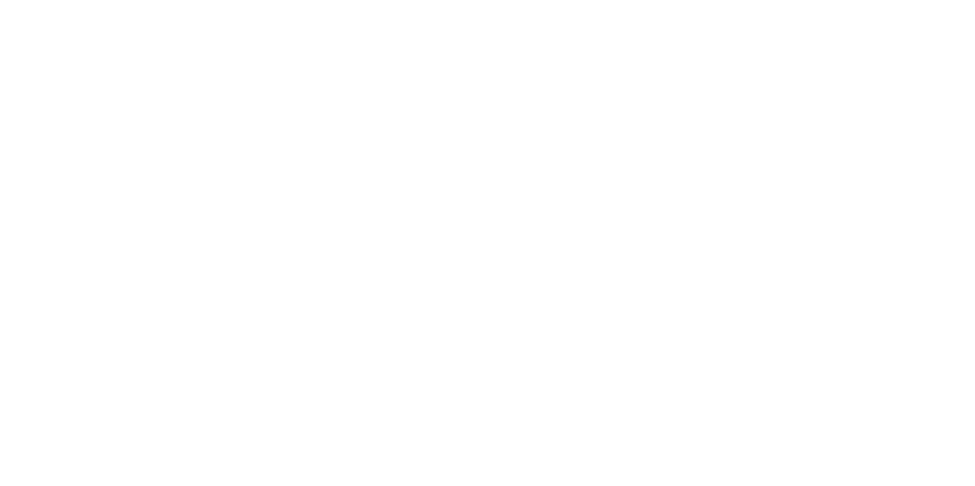
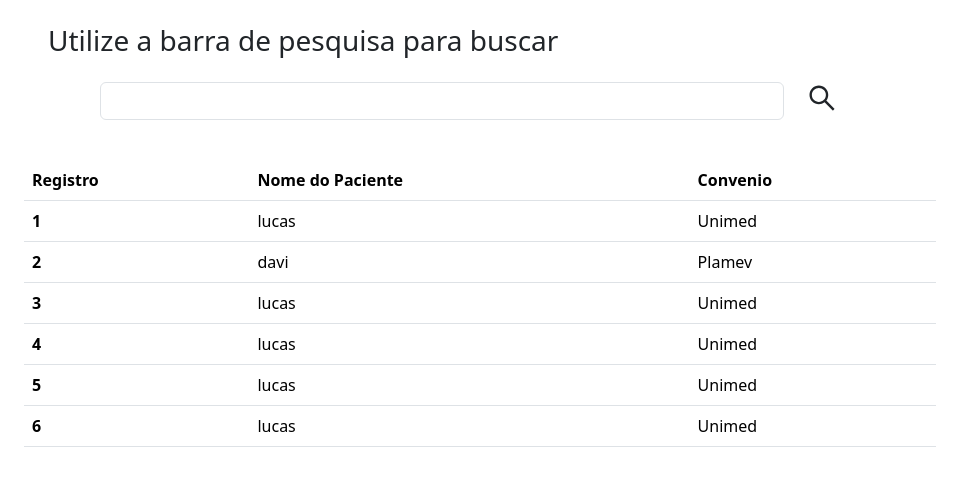
Before and after one commit to LucasBaffi/FrontEnd-Project-LABMedical, a React (Vite) app in the folder LABMedical/: page /recordListing in a window 1280 px wide. Before the commit this address had no page. Shown: the top 486 px of the page, without its empty margins (0-975 px from the left). Built offline with nearby package versions, Linux system fonts and the light colour scheme; data requests are answered from the project's data file.

Commit message:
estruturando listagem de pacientes

```diff
--- a/LABMedical/src/App.jsx
+++ b/LABMedical/src/App.jsx
@@ -14,6 +14,7 @@ import { useContext } from 'react';
 import { LoginContext } from './Context/LoginContext';
 import ToolBar from './Compenents/OtherComponents/ToolBar/ToolBar';
 import SideBar from './Compenents/OtherComponents/SideBar/SideBar';
+import RecordListing from './pages/recordListing/recordListing';
 
 function App() {
   const { loginOn } = useContext(LoginContext);
@@ -32,7 +33,7 @@ function App() {
           {/* ToolBar ocupando col-9 */}
           <div className="col-9">
             {loginOn && <ToolBar />}
-            <div className={`container-fluid ${loginOn ? 'mt-5' : ''}`}>
+            <div className={`container-fluid ${loginOn ? 'mt-2' : ''}`}>
               <div className="row">
                 <div className={`col ${loginOn ? 'col-12' : ''}`}>
                   <Routes>
@@ -42,6 +43,7 @@ function App() {
                     />
                     <Route path="/home" element={<Home />} />
                     <Route path="/registerPatient" element={<RegisterPatient />} />
+                    <Route path="/recordListing" element={<RecordListing />} />
                   </Routes>
                 </div>
               </div>
--- a/LABMedical/src/Compenents/OtherComponents/SideBar/SideBar.css
+++ b/LABMedical/src/Compenents/OtherComponents/SideBar/SideBar.css
@@ -25,6 +25,9 @@
 
 h5{
     color: white;
+    text-align: left;
+    width: 100%;
+    font-size: 9px;
 
 }
 
@@ -45,9 +48,6 @@ h5{
     font-size: 16px;
     width: 80%;}
 
-  .div-sidebar{
-    height: 70%;
 
-  }
 
 }
--- /dev/null
+++ b/LABMedical/src/pages/recordListing/recordListing.jsx
@@ -0,0 +1,58 @@
+import { useContext } from 'react';
+import { UserContext } from '../../Context/UserContext'
+import { AiOutlineSearch } from 'react-icons/ai';
+
+
+function RecordListing() {
+    const { search, handleChange, filterItens } = useContext(UserContext);
+
+    return (
+        <>
+            <div >
+                <h3 className="m-4">Utilize a barra de pesquisa para buscar</h3>
+                <div className="div-search">
+                    <div className=" div-search1">
+                        <div className="form-outline col-9 div-search2">
+                            <input type="text"
+
+                                id="form1"
+                                className="form-control "
+                                value={search}
+                                onChange={handleChange}
+                            />
+                        </div>
+                        <AiOutlineSearch className="user-icon col-1 icon-search" />
+                    </div>
+                </div>
+            </div>
+
+            <table className="table">
+
+                <thead>
+                    <tr>
+                        <th scope="col">Registro</th>
+                        <th scope="col">Nome do Paciente</th>
+                        <th scope="col">Convenio</th>
+
+                    </tr>
+                </thead>
+                <tbody>
+                    {filterItens.map((user) => (
+                        <tr key={user.id}>
+                            <th scope="row">{user.id}</th>
+                            <td>{user.name}</td>
+                            <td>{user.convenio}</td>
+
+                        </tr>
+                    ))}
+
+
+
+                </tbody>
+            </table>
+        </>
+
+    )
+}
+
+export default RecordListing;
```
